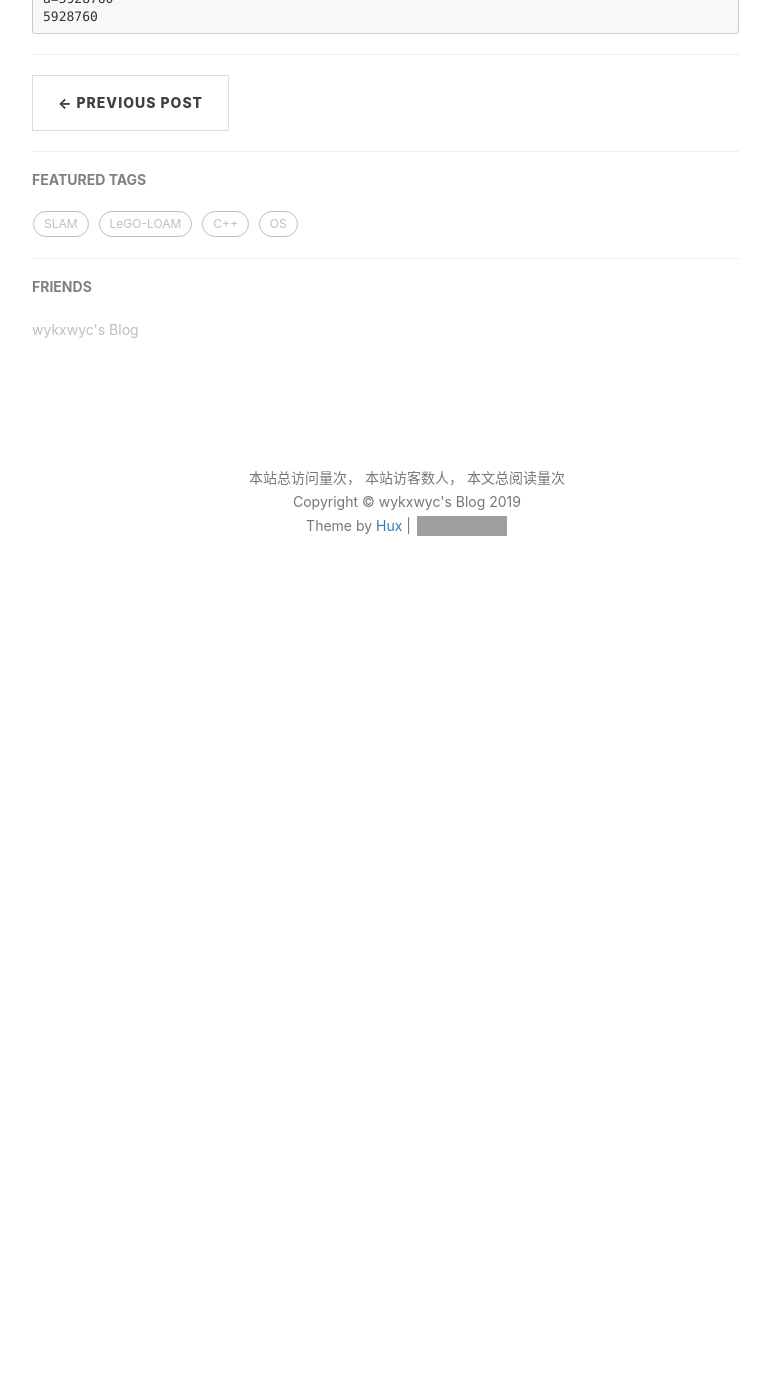
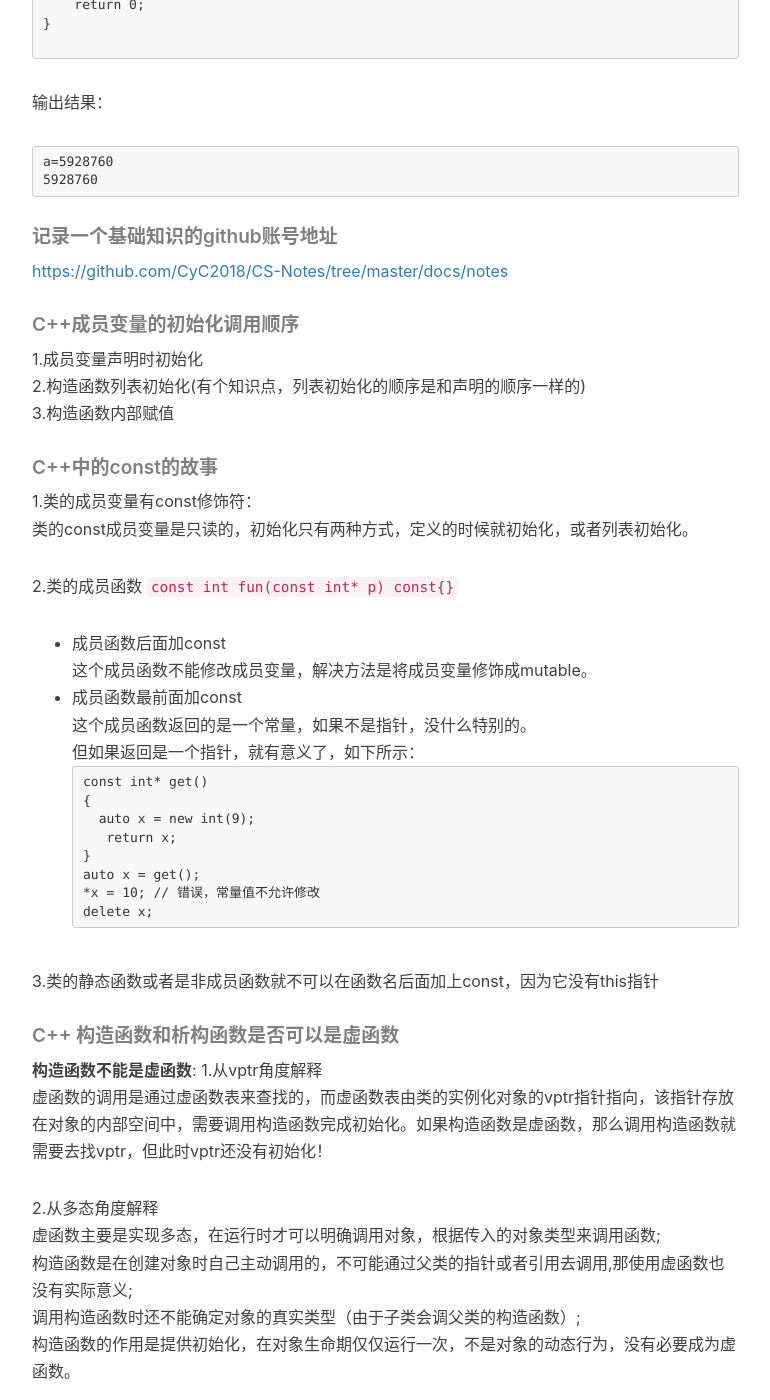
Before and after one commit to wykxwyc/wykxwyc.github.io, a Jekyll site: the page built from _posts/2019-07-12-Little-Leak-Sinks-A-Great-Ship.markdown, in a window 1280 px wide and 1400 px high, scrolled down 5672 px. Shown: the whole window, without its empty margins (233-1003 px from the left). Built offline with Jekyll 4.4.1, drawn with Linux system fonts in a browser that asks for light colours; comment, search, counter and statistics services are not loaded; before the commit the page ends 6302 px from its top, so only the background shows below that; some of the changed text lies outside the part shown; grey boxes are pictures that could not be loaded.

Commit message:
add vptr and construct func

````diff
--- a/_posts/2019-07-12-Little-Leak-Sinks-A-Great-Ship.markdown
+++ b/_posts/2019-07-12-Little-Leak-Sinks-A-Great-Ship.markdown
@@ -24,6 +24,8 @@ std::priority_queue<int> q;
 上面这条语句声明了一个最大堆。
 
 2.最大堆与最小堆的声明：
+priority_queue<>默认是大根堆的，这是因为优先队列**队首指向最后，队尾指向最前面**的缘故
+也就是一个数组，如果用`std::less`排序(用<连接元素),优先队列的顶部一直都在数组末尾。
 ```
 // 最小堆
 std::priority_queue<int, std::vector<int>, std::greater<int> > q2;
@@ -216,3 +218,51 @@ int main(){
 a=5928760
 5928760
 ```
+
+##### 记录一个基础知识的github账号地址
+[https://github.com/CyC2018/CS-Notes/tree/master/docs/notes](https://github.com/CyC2018/CS-Notes/tree/master/docs/notes)
+
+
+##### C++成员变量的初始化调用顺序
+1.成员变量声明时初始化
+2.构造函数列表初始化(有个知识点，列表初始化的顺序是和声明的顺序一样的)
+3.构造函数内部赋值
+
+##### C++中的const的故事
+1.类的成员变量有const修饰符：
+类的const成员变量是只读的，初始化只有两种方式，定义的时候就初始化，或者列表初始化。
+
+2.类的成员函数
+`const int fun(const int* p) const{}`
+* 成员函数后面加const
+这个成员函数不能修改成员变量，解决方法是将成员变量修饰成mutable。
+* 成员函数最前面加const
+这个成员函数返回的是一个常量，如果不是指针，没什么特别的。
+但如果返回是一个指针，就有意义了，如下所示：
+```
+const int* get()
+{
+    auto x = new int(9);
+     return x;
+}
+auto x = get();
+*x = 10; // 错误，常量值不允许修改
+delete x;
+```
+
+3.类的静态函数或者是非成员函数就不可以在函数名后面加上const，因为它没有this指针
+
+
+##### C++ 构造函数和析构函数是否可以是虚函数
+**构造函数不能是虚函数**:
+1.从vptr角度解释
+虚函数的调用是通过虚函数表来查找的，而虚函数表由类的实例化对象的vptr指针指向，该指针存放在对象的内部空间中，需要调用构造函数完成初始化。如果构造函数是虚函数，那么调用构造函数就需要去找vptr，但此时vptr还没有初始化！
+
+2.从多态角度解释
+虚函数主要是实现多态，在运行时才可以明确调用对象，根据传入的对象类型来调用函数;
+构造函数是在创建对象时自己主动调用的，不可能通过父类的指针或者引用去调用,那使用虚函数也没有实际意义;
+调用构造函数时还不能确定对象的真实类型（由于子类会调父类的构造函数）;
+构造函数的作用是提供初始化，在对象生命期仅仅运行一次，不是对象的动态行为，没有必要成为虚函数。
+
+**析构函数可以且常常是虚函数**
+C++类有继承时，析构函数必须为虚函数。如果不是虚函数，则使用时可能存在内存泄漏的问题。
````
